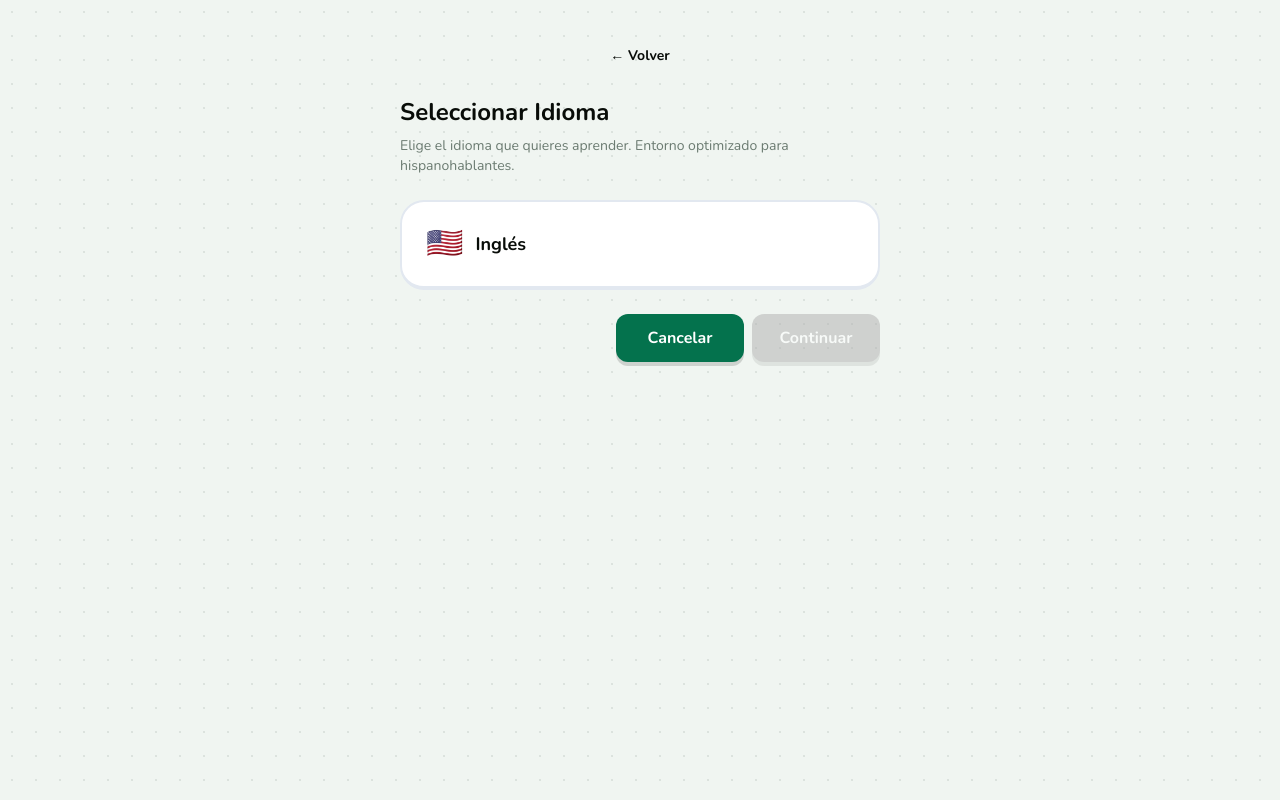
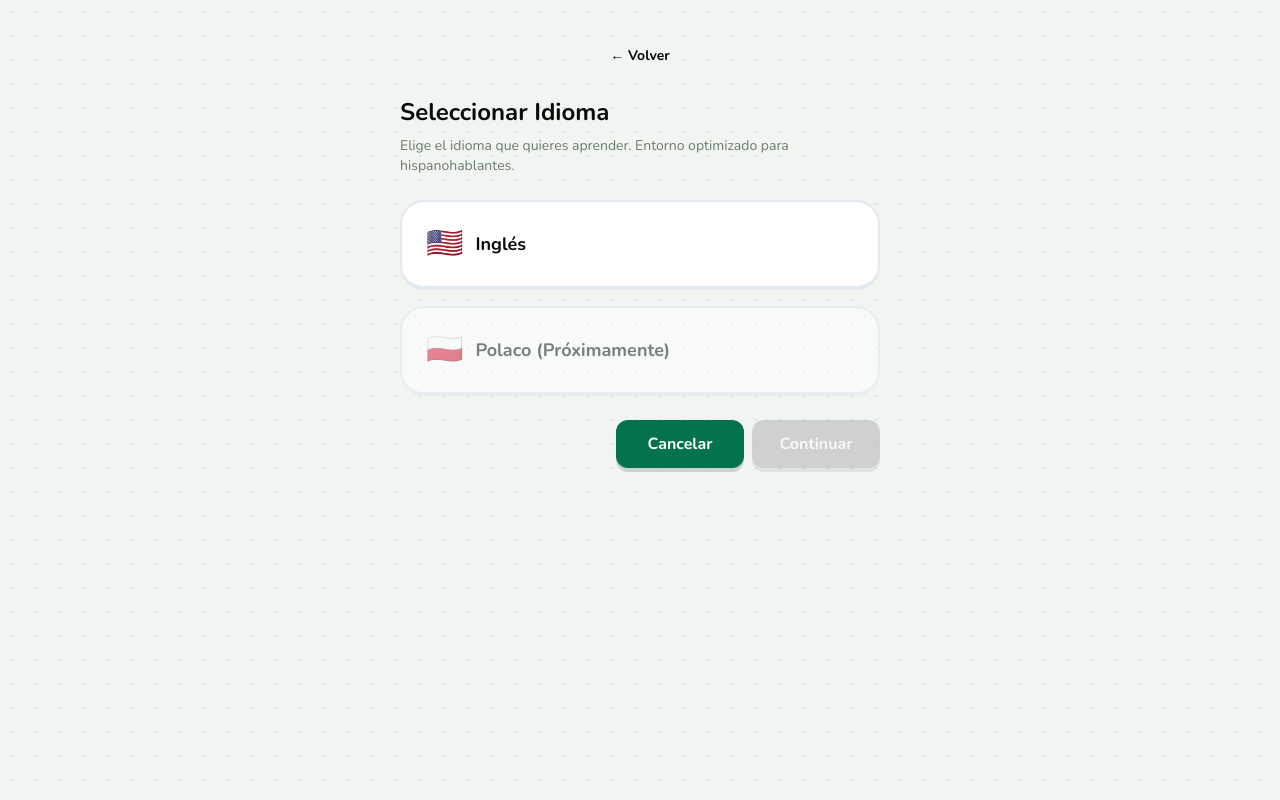
Before and after one commit to Forestnut/PalabraBox, a React (Vite) app: page /language in a window 1280 px wide. Built offline with nearby package versions, Linux system fonts and the light colour scheme; no server answers.

Commit message:
docs: update authors and add inactive Polish language

```diff
--- a/designs/pantalla_de_ajustes_ustawienia/pantalla_de_ajustes_ustawienia_code.html
+++ b/designs/pantalla_de_ajustes_ustawienia/pantalla_de_ajustes_ustawienia_code.html
@@ -163,7 +163,7 @@
 <div class="space-y-3">
 <div class="flex items-center gap-3">
 <span class="material-symbols-outlined text-primary">engineering</span>
-<p class="text-sm">Desarrollado por <span class="font-bold">Jakub &amp; Partner</span></p>
+<p class="text-sm">Desarrollado por <span class="font-bold">Jakub Laskowski &amp; Partner</span></p>
 </div>
 <div class="flex items-start gap-3">
 <span class="material-symbols-outlined text-primary">location_on</span>
--- a/src/components/questions/Listening.tsx
+++ b/src/components/questions/Listening.tsx
@@ -55,7 +55,7 @@ export function Listening({
     if (isPlaying) return
     setIsPlaying(true)
 
-    // Connects with Jakub's SpeechService
+    // Connects with Jakub Laskowski's SpeechService
     const textToSpeak = question.question_text_tts || question.question_text || 'Error'
     const ttsLang = scenarioLanguage === 'english' ? 'en-US' : 'es-ES'
 
--- a/src/pages/LanguageSelect.tsx
+++ b/src/pages/LanguageSelect.tsx
@@ -9,8 +9,9 @@ import { SelectableCard } from '../components/ui/SelectableCard'
 import { useSettingsStore } from '../store/settingsStore'
 import type { LearningLanguage } from '../store/settingsStore'
 
-const languages: Array<{ key: LearningLanguage; label: string; emoji: string }> = [
+const languages: Array<{ key: LearningLanguage | 'polaco'; label: string; emoji: string; disabled?: boolean }> = [
   { key: 'english', label: 'Inglés', emoji: '🇺🇸' },
+  { key: 'polaco', label: 'Polaco (Próximamente)', emoji: '🇵🇱', disabled: true },
 ]
 
 export default function LanguageSelect() {
@@ -33,13 +34,18 @@ export default function LanguageSelect() {
 
         <div className="grid grid-cols-1 gap-4 mt-6">
           {languages.map((language) => (
-            <SelectableCard
-              key={language.key}
-              title={language.label}
-              icon={language.emoji}
-              selected={learningLanguage === language.key}
-              onClick={() => setLearningLanguage(language.key)}
-            />
+            <div key={language.key} className={language.disabled ? "opacity-50 pointer-events-none" : ""}>
+              <SelectableCard
+                title={language.label}
+                icon={language.emoji}
+                selected={learningLanguage === language.key}
+                onClick={() => {
+                  if (!language.disabled) {
+                    setLearningLanguage(language.key as LearningLanguage)
+                  }
+                }}
+              />
+            </div>
           ))}
         </div>
 
--- a/src/pages/SettingsScreen.tsx
+++ b/src/pages/SettingsScreen.tsx
@@ -102,7 +102,7 @@ export default function SettingsScreen() {
           <Mascot mood="idle" size="sm" className="opacity-80 mb-2" />
           <p className="font-bold text-pb-dark text-lg">PalabraBox <span className="text-sm font-normal text-pb-text-light">v1.0.0</span></p>
           <p className="text-xs text-pb-text-light font-medium max-w-50">
-            Diseñado y desarrollado por <br/><span className="text-pb-amber font-bold">Jakub</span> & <span className="text-pb-amber font-bold">Błażej</span>
+            Diseñado y desarrollado por <br/><span className="text-pb-amber font-bold">Jakub Laskowski</span> & <span className="text-pb-amber font-bold">Błażej</span>
           </p>
         </div>
       </ScreenWrapper>
```
Also changed, not shown: .agents/rules/GEMINI.md, 6 other files (tests, documents, lock files or other folders).
